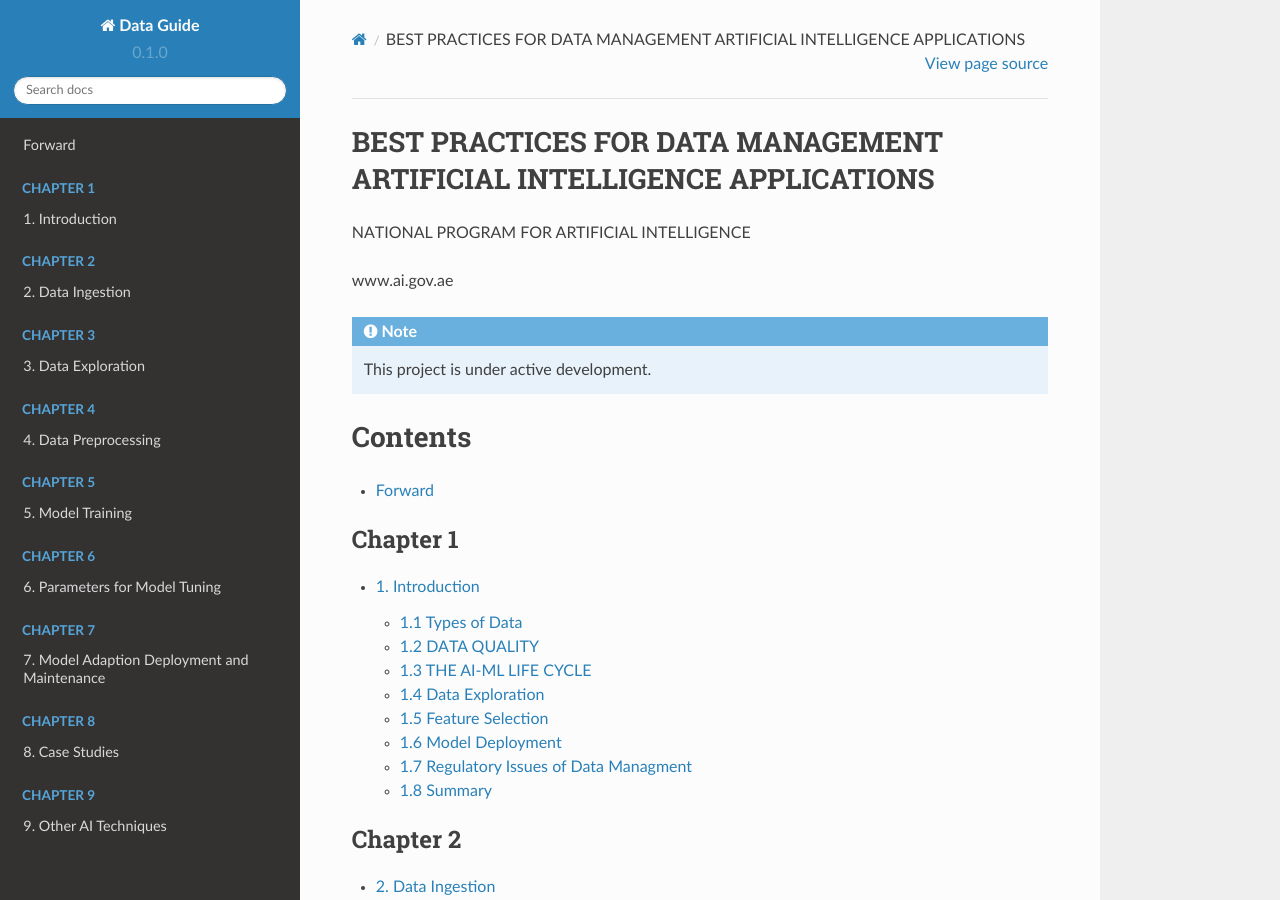
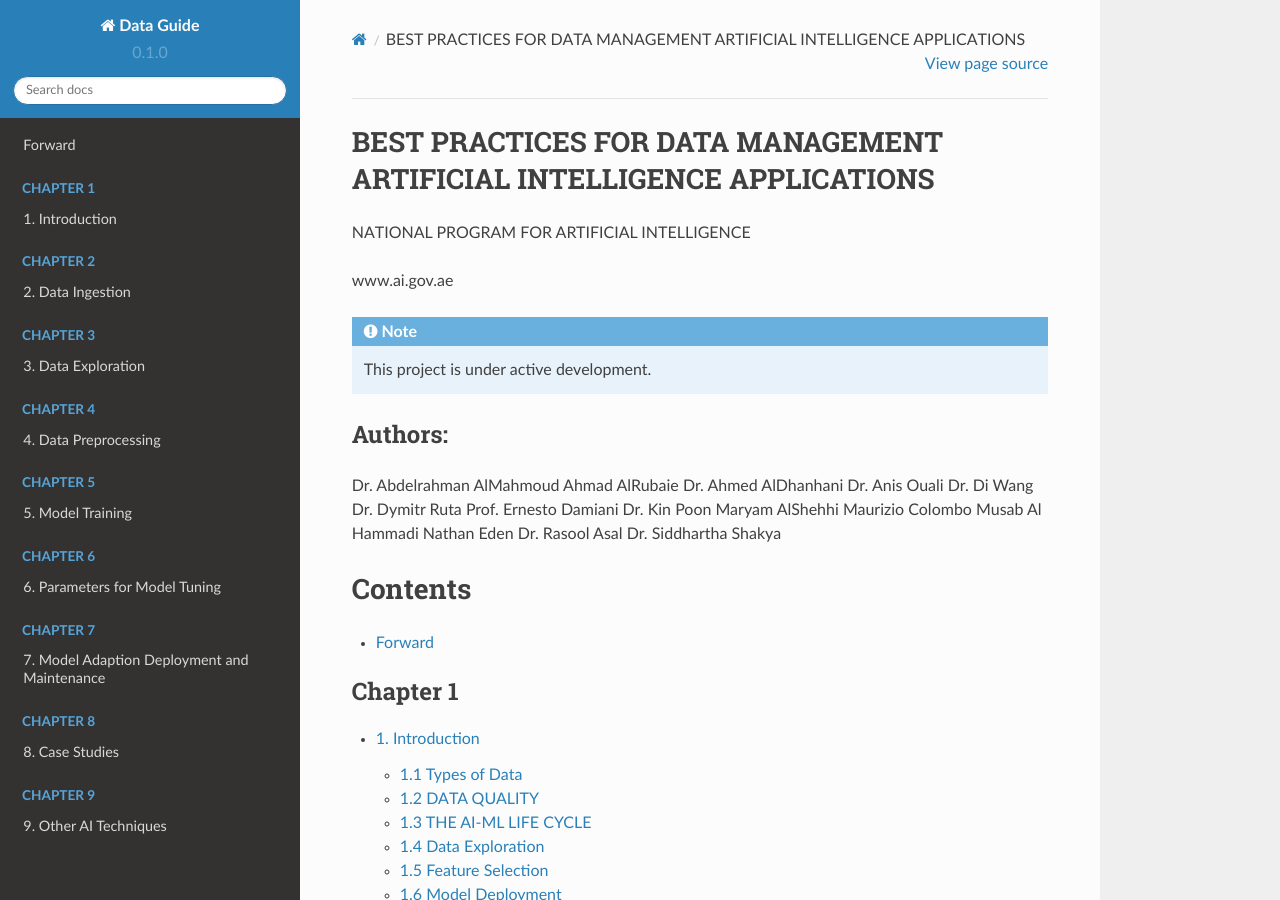
Before and after one commit to Musab0/DataGuide, a Sphinx documentation site: the page built from docs/source/index.rst, in a window 1280 px wide and 900 px high. Built offline with Sphinx 7.4.7 and the Read the Docs theme 2.0.0, drawn with Linux system fonts in a browser that asks for light colours; pages that are not in the unit, such as notebooks, are missing from menus.

Commit message:
Update index.rst

```diff
--- a/docs/source/index.rst
+++ b/docs/source/index.rst
@@ -9,6 +9,25 @@ www.ai.gov.ae
 .. note::
 
    This project is under active development.
+
+
+Authors:
+------------
+Dr. Abdelrahman AlMahmoud
+Ahmad AlRubaie
+Dr. Ahmed AlDhanhani
+Dr. Anis Ouali
+Dr. Di Wang
+Dr. Dymitr Ruta
+Prof. Ernesto Damiani
+Dr. Kin Poon
+Maryam AlShehhi
+Maurizio Colombo
+Musab Al Hammadi
+Nathan Eden
+Dr. Rasool Asal
+Dr. Siddhartha Shakya
+
 
 
 Contents
```
